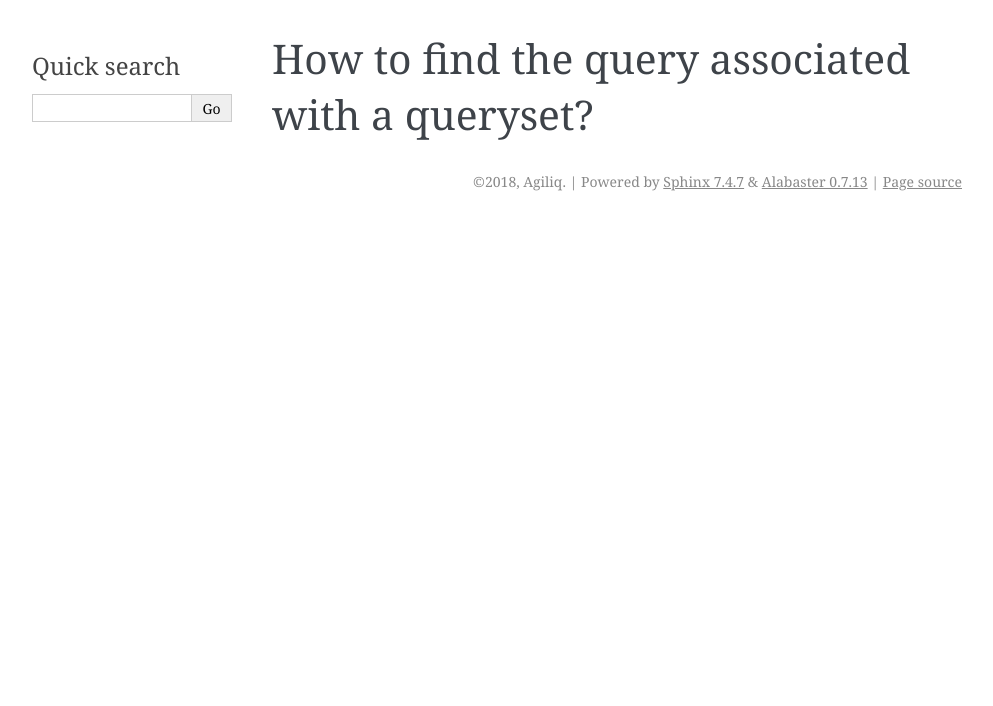
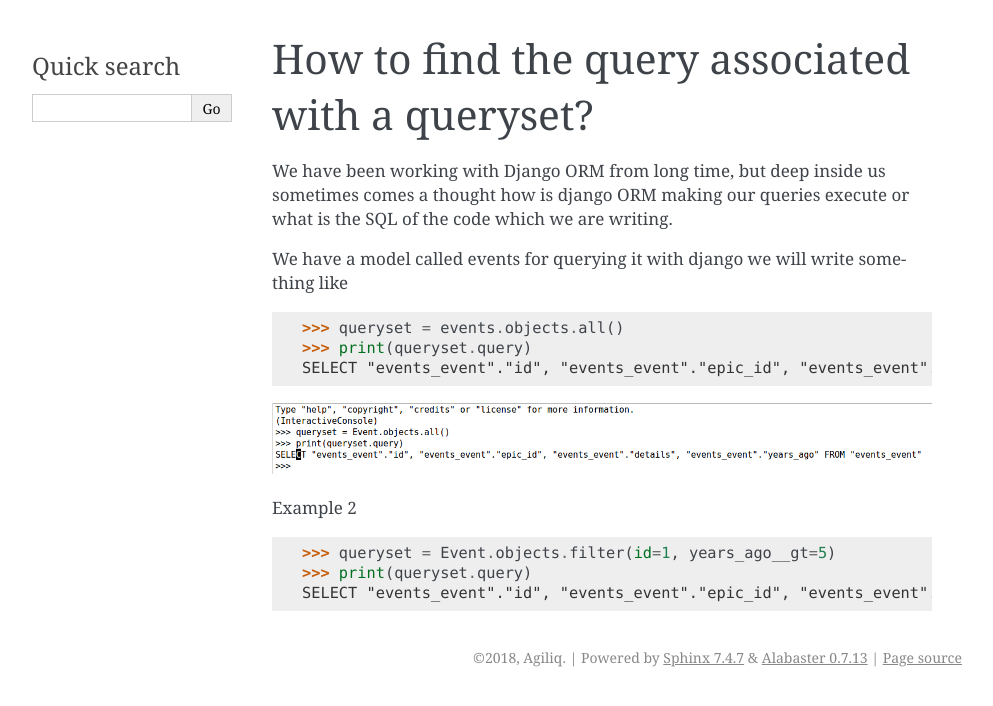
Before and after one commit to agiliq/django-orm-cookbook, a Sphinx documentation site: the page built from docs/query.rst, in a window 1280 px wide. Shown: the top 706 px of the page, without its empty margins (148-1141 px from the left). Built offline with Sphinx 7.4.7, drawn with Linux system fonts in a browser that asks for light colours.

```diff
--- a/docs/query.rst
+++ b/docs/query.rst
@@ -1,2 +1,18 @@
 How to find the query associated with a queryset?
 ++++++++++++++++++++++++++++++++++++++++++++++++++
+
+We have been working with Django ORM from long time, but deep inside us sometimes comes a thought how is django ORM making our queries execute or what is the SQL of the code which we are writing.
+
+We have a model called events for querying it with django we will write something like ::
+
+    >>> queryset = events.objects.all()
+    >>> print(queryset.query)
+    SELECT "events_event"."id", "events_event"."epic_id", "events_event"."details", "events_event"."years_ago" FROM "events_event"
+
+.. image:: sql_query.png
+
+Example 2 ::
+
+    >>> queryset = Event.objects.filter(id=1, years_ago__gt=5)
+    >>> print(queryset.query)
+    SELECT "events_event"."id", "events_event"."epic_id", "events_event"."details", "events_event"."years_ago" FROM "events_event" WHERE ("events_event"."years_ago" > 5 AND "events_event"."id" = 1)
```
Also changed, not shown: docs/sql_query.png (added), 1 other file.
